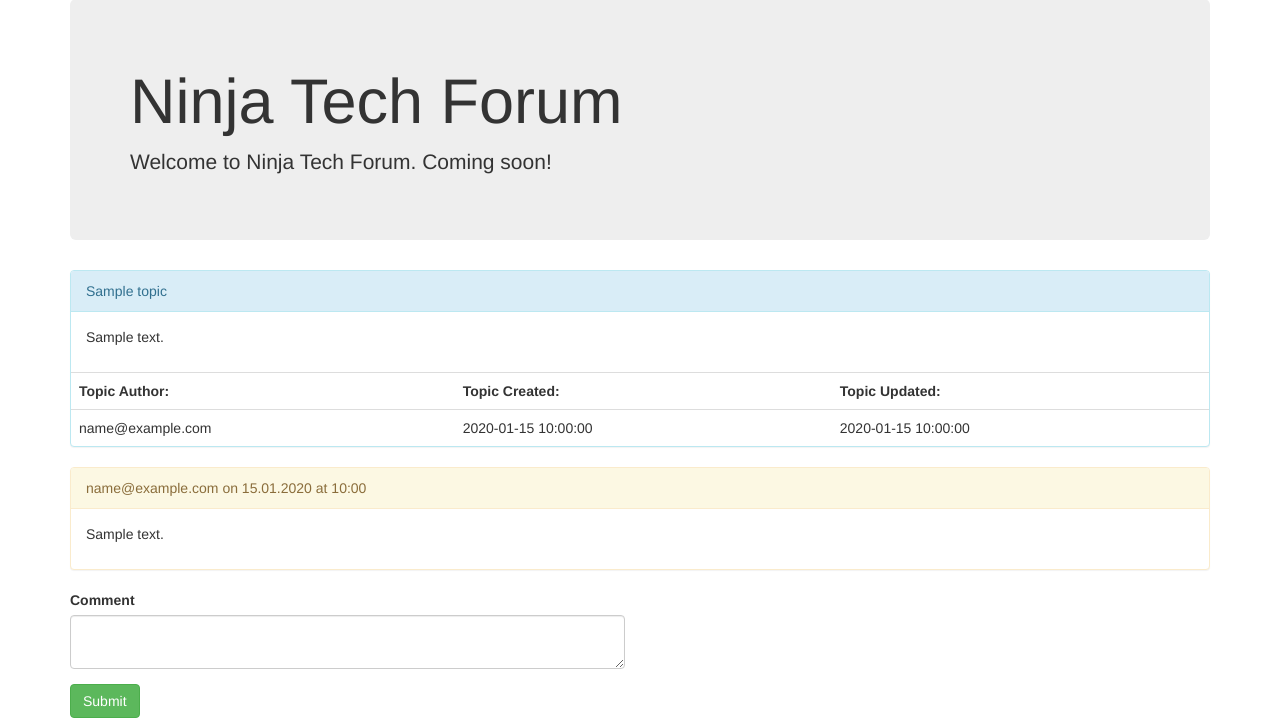
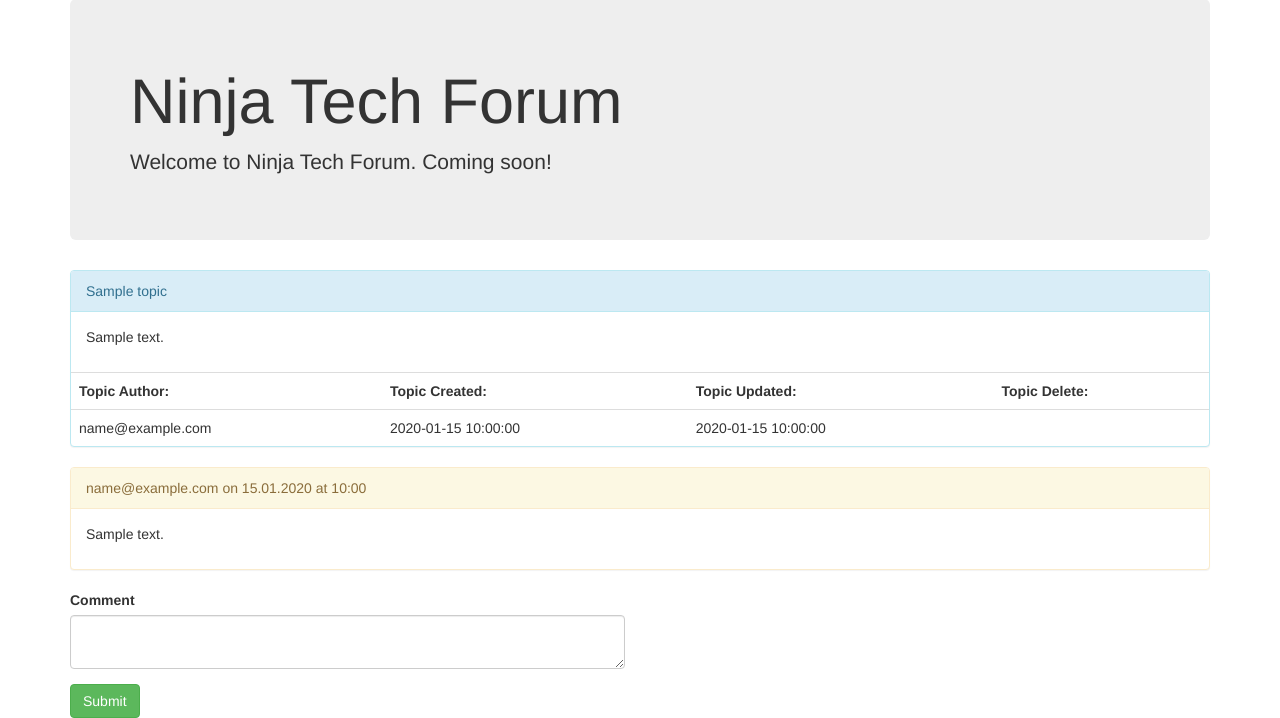
Before and after one commit to luckie86/WD2_8_dn, a Python web app: template templates/topic_details.html in a window 1280 px wide. Shown: the part 167-885 px from the top of the page. Run offline with Jinja, Linux system fonts and the light colour scheme; the template is opened without the code that fills it: most values are stand-ins (such as "Sample title", 1, 10 or a date in 2020); some libraries are stand-ins or nearby versions.

Commit message:
added delete a topic

```diff
--- a/main.py
+++ b/main.py
@@ -1,13 +1,13 @@
 #!/usr/bin/env python
-import os
-import jinja2
 import webapp2
 
 
 from handlers.topics import TopicAddHandler, TopicDetailsHandler
 from handlers.base import BaseHandler, MainHandler, CookieAlertHandler
 from handlers.comments import CommentAddHandler
+from handlers.topics import TopicDelete
 from tasks.email_new_comment import EmailNewCommentWorker
+
 
 app = webapp2.WSGIApplication([
     webapp2.Route('/', MainHandler, name="main-page"),
@@ -15,5 +15,6 @@ app = webapp2.WSGIApplication([
     webapp2.Route('/topic/add', TopicAddHandler),
     webapp2.Route('/topic-details/<topic_id:\d+>', TopicDetailsHandler, name="topic-details"),
     webapp2.Route('/topic-details/<topic_id:\d+>/comment/add', CommentAddHandler, name="comment-add"),
+    webapp2.Route('/topic/<topic_id:\d+>/delete', TopicDelete),
     webapp2.Route('/task/email-new-comment', EmailNewCommentWorker)
 ], debug=True)
--- a/templates/topic_details.html
+++ b/templates/topic_details.html
@@ -20,11 +20,22 @@
           <th> Topic Author:</th>
           <th> Topic Created:</th>
           <th> Topic Updated:</th>
+          <th> Topic Delete:</th>
       </tr>
       <tr>
           <td>{{ topic.author_email }}</td>
           <td>{{ topic.created }}</td>
           <td>{{ topic.updated }}</td>
+          <td>
+              {% if user %}
+                {% if topic.author_email == user.email() or user.admin %}
+                    <form action="/topic/{{topic.key.id()}}/delete" method="post">
+                        <input type="hidden" name="csrf_token" value="{{csrf_token}}">
+                        <button class="btn btn-danger">Delete topic</button>
+                    </form>
+                {% endif %}
+              {% endif %}
+          </td>
       </tr>
   </table>
 </div>
```
Also changed, not shown: handlers/topics.py (+11 -0 lines).
